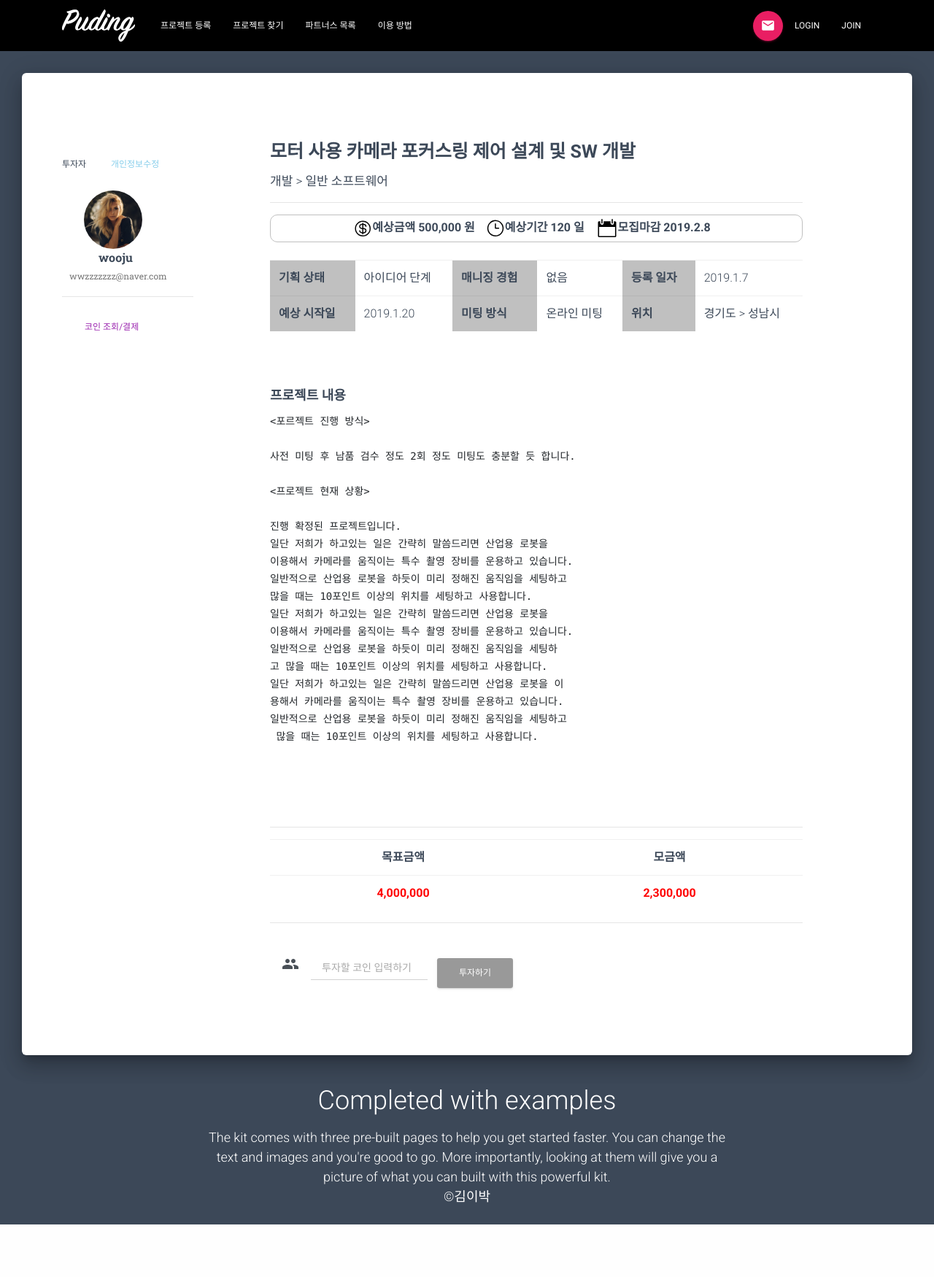
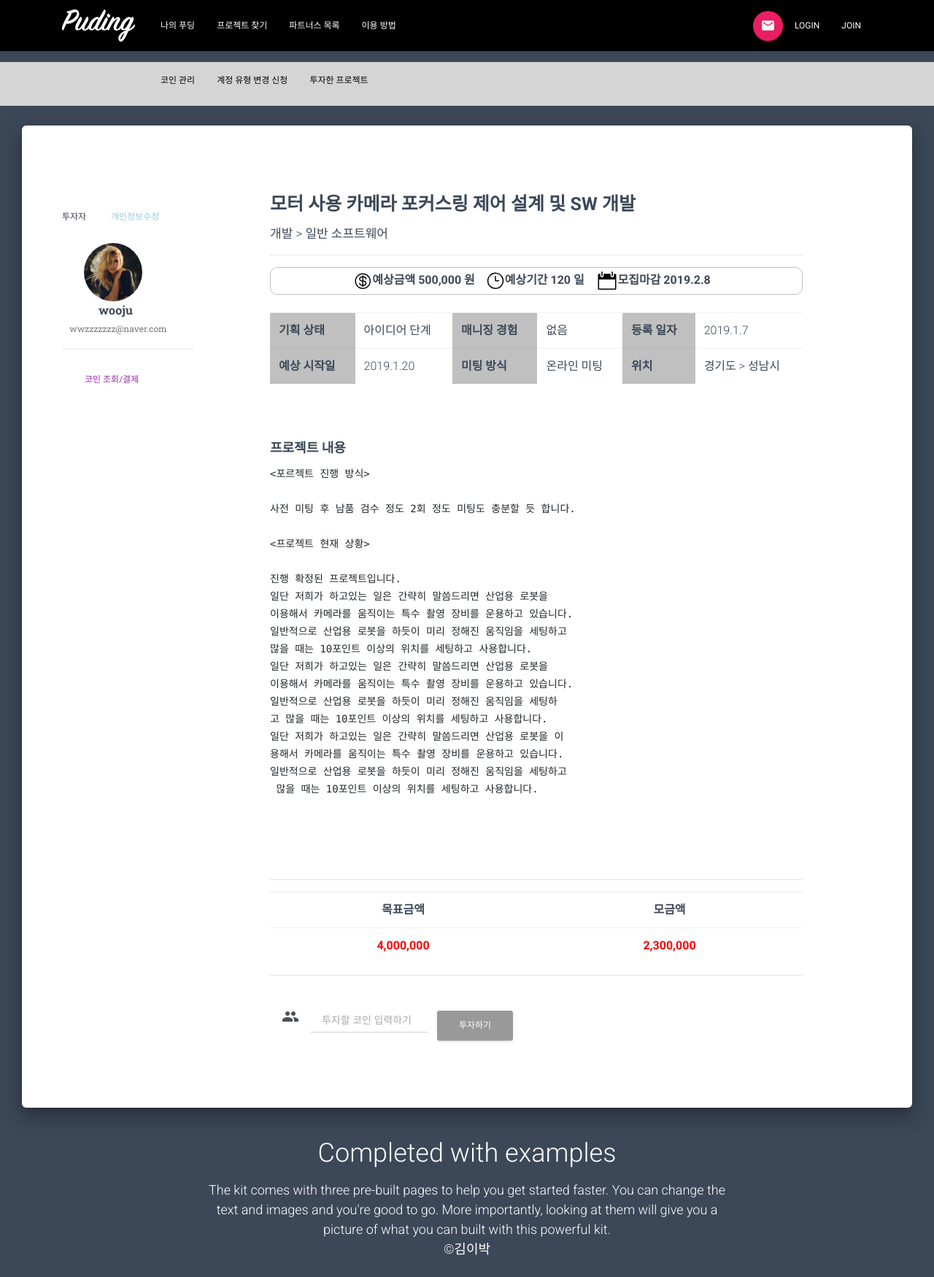
Before and after one commit to leehyunjae1119/FinalProject_PF, a Java web app: page /funding.jsp in a window 1280 px wide. Shown: the whole page at 73% size. Before the commit the page ends 1678 px from the top, so only its background shows below. Run offline with Spring Boot 4, a stand-in JSP engine, Linux system fonts and the light colour scheme; the project's own start-up code is not run, and a stand-in starts its controllers and pages; some libraries are stand-ins or nearby versions.

Commit message:
투자자 탑바

```diff
--- /dev/null
+++ b/Project_funding/src/main/webapp/WEB-INF/inc/investorTopbar.jsp
@@ -0,0 +1,97 @@
+<%@ page language="java" contentType="text/html; charset=UTF-8"
+	pageEncoding="UTF-8"%>
+<html>
+<head>
+<meta http-equiv="Content-Type" content="text/html; charset=UTF-8">
+<title>Puding</title>
+<link href="resources/assets/css/topbar_kit.css" rel="stylesheet" />
+<style type="text/css">
+
+#ho:hover {
+	position: relative;
+	top: calc(100% - 0.125rem);
+	border-bottom: 4px solid #FFA7A7;
+	left: 50%;
+	right: 50%;
+	transition: all 0.5s ease;
+ 	left: 0;
+  	right: 0;
+ 	transition: all 0.5s ease;
+}
+</style>
+</head>
+
+<body>
+	<nav
+		class="navbar navbar-transparent navbar-color-on-scroll fixed-top navbar-expand-lg"
+		id="sectionsNav">
+		<div class="container">
+			<div class="navbar-translate">
+				<img src="resources/assets/img/main_Icon_white.png" id="main_logo"
+					style="width: 100px;" />
+				<button class="navbar-toggler" type="button" data-toggle="collapse"
+					aria-expanded="false" aria-label="Toggle navigation">
+					<span class="sr-only">Toggle navigation</span> <span
+						class="navbar-toggler-icon"></span> <span
+						class="navbar-toggler-icon"></span> <span
+						class="navbar-toggler-icon"></span>
+				</button>
+			</div>
+			<div class="collapse navbar-collapse">
+				<ul class="navbar-nav">
+					<li class="nav-item" id="item1"></li>
+					<li class="nav-item"><a href="#pablo" class="nav-link">나의
+							푸딩</a></li>
+					<li class="nav-item"><a href="#pablo" class="nav-link">프로젝트
+							찾기</a></li>
+					<li class="nav-item"><a href="#pablo" class="nav-link">파트너스
+							목록</a></li>
+					<li class="nav-item"><a href="#pablo" class="nav-link">이용
+							방법</a></li>
+				</ul>
+				<ul class="navbar-nav ml-auto">
+					<li class="nav-item" style="float: right;"><a href="#pablo"
+						class="btn btn-rose btn-raised btn-fab btn-round"
+						data-toggle="dropdown"> <i class="material-icons">email</i>
+					</a></li>
+					<li class="nav-item"><a href="#pablo" class="nav-link">Login</a>
+					</li>
+					<li class="nav-item"><a href="#pablo" class="nav-link">Join</a>
+					</li>
+				</ul>
+			</div>
+		</div>
+	</nav>
+
+	<nav
+		class="navbar navbar-transparent navbar-color-on-scroll fixed-top navbar-expand-lg"
+		id="sectionsNav"
+		style="background-color: #D5D5D5; margin-top: 85px; height: 60px;">
+		<div class="container">
+			<div class="navbar-translate" style="width: 100px;">
+				<button class="navbar-toggler" type="button" data-toggle="collapse"
+					aria-expanded="false" aria-label="Toggle navigation">
+					<span class="sr-only">Toggle navigation</span> <span
+						class="navbar-toggler-icon"></span> <span
+						class="navbar-toggler-icon"></span> <span
+						class="navbar-toggler-icon"></span>
+				</button>
+			</div>
+
+			<div class="collapse navbar-collapse">
+				<ul class="navbar-nav" style="color:black;">
+					<li class="nav-item" id="item1"></li>
+					<li class="nav-item"><a href="#pablo" class="nav-link" id="ho"
+						style="padding-top: 5px;">코인 관리</a></li>
+					<li class="nav-item"><a href="#pablo" class="nav-link" id="ho"
+						style="padding-top: 5px;">계정 유형 변경 신청</a></li>
+					<li class="nav-item"><a href="#pablo" class="nav-link" id="ho"
+						style="padding-top: 5px;">투자한 프로젝트</a></li>
+				</ul>
+			</div>
+	</nav>
+	<br>
+	<br>
+	<br>
+</body>
+</html>
--- a/Project_funding/src/main/webapp/funding.jsp
+++ b/Project_funding/src/main/webapp/funding.jsp
@@ -3,7 +3,7 @@
 <!DOCTYPE html>
 <html>
 <head>
-<%@ include file="WEB-INF/inc/topbar.jsp" %>
+<%@ include file="WEB-INF/inc/investorTopbar.jsp" %>
 <meta charset="utf-8" />
 <link rel="apple-touch-icon" sizes="76x76"
 	href="resources/assets/img/apple-icon.png">
@@ -89,9 +89,9 @@
 						<hr>
 
 						<div id="bou" style="text-align:center">
-							<img alt="money" src="./css/img/money.png"><b>예상금액</b> <b>500,000
-								원 &nbsp&nbsp</b> <img alt="time" src="./css/img/time.png" ><b>예상기간</b>
-							<b>120 일 &nbsp&nbsp</b> <img alt="date" src="./css/img/date.png"><b>모집마감</b>
+							<img alt="money" src="resources/css/img/money.png"><b>예상금액</b> <b>500,000
+								원 &nbsp&nbsp</b> <img alt="time" src="resources/css/img/time.png" ><b>예상기간</b>
+							<b>120 일 &nbsp&nbsp</b> <img alt="date" src="resources/css/img/date.png"><b>모집마감</b>
 							<b>2019.2.8 &nbsp&nbsp</b>
 						</div>
 
```
Also changed, not shown: Project_funding/src/main/webapp/likeproject2.jsp (+54 -18 lines), Project_funding/src/main/webapp/partnerlist.jsp (+5 -5 lines), 1 other file.
